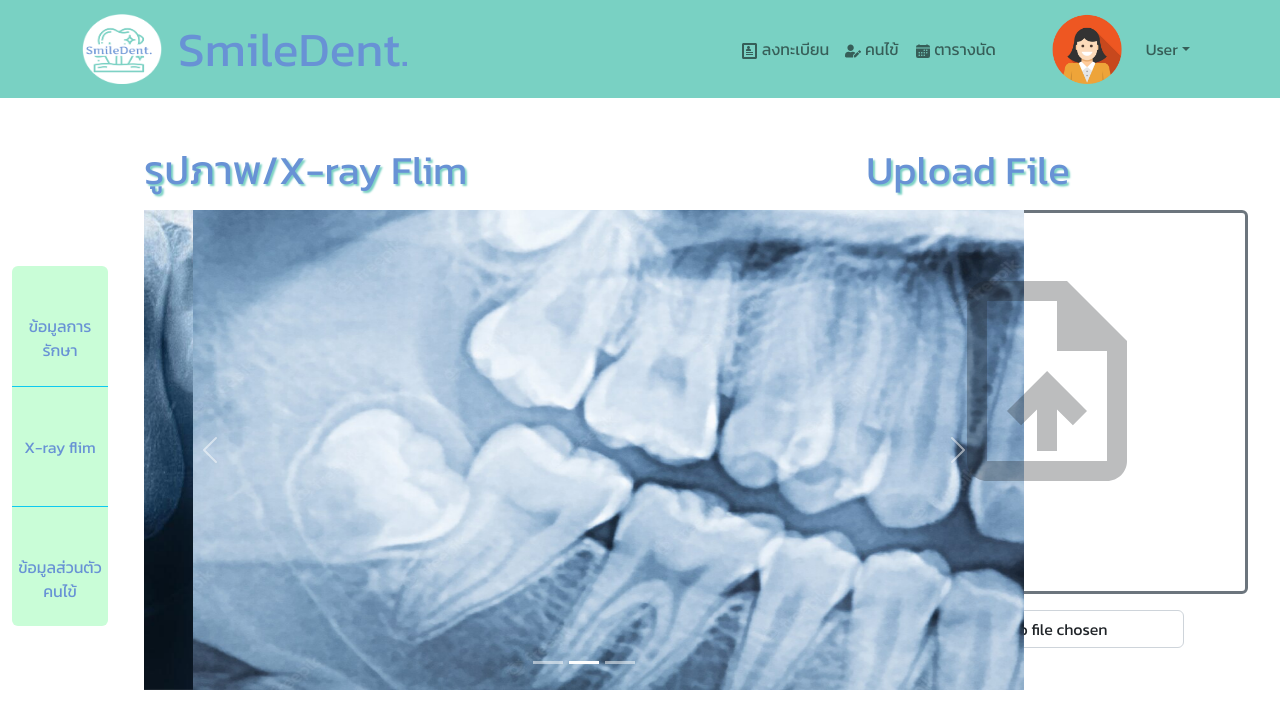
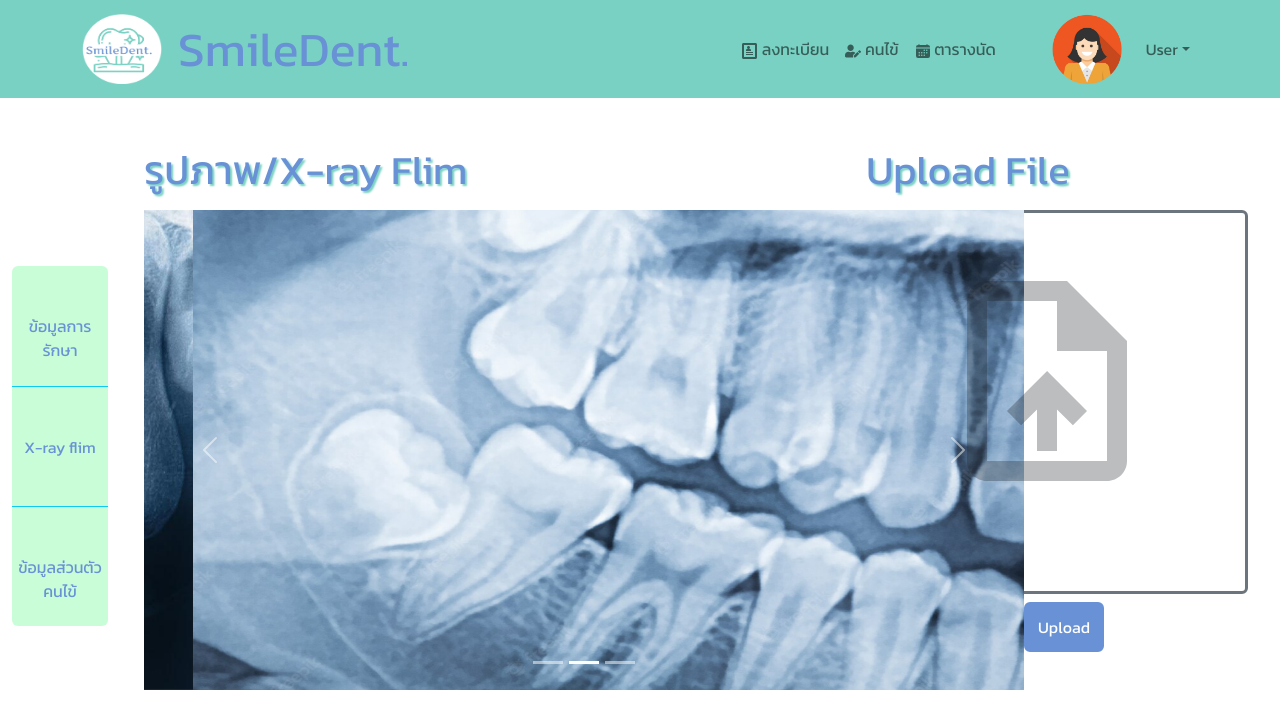
Before and after one commit to SoStellar/Hackaton_Project_Front_end, a React (Create React App) app: page /picture in a window 1280 px wide. Shown: the top 728 px of the page. Built offline with nearby package versions, Linux system fonts and the light colour scheme; what @mobiscroll/react would draw is missing.

Commit message:
add upload button

```diff
--- a/src/Components/XRayFilm.js
+++ b/src/Components/XRayFilm.js
@@ -1,5 +1,5 @@
 import React from "react";
-import { Carousel, Container, Row, Col, Form, Stack, Nav } from "react-bootstrap";
+import { Carousel, Container, Row, Col, Form, Stack, Nav, Button } from "react-bootstrap";
 import { MdUploadFile } from 'react-icons/md'
 
 export default function XRayFilm() {
@@ -28,7 +28,7 @@
               <h1 className=" mt-5 mb-3" style={{ color: "#6892D5", textShadow: "2px 2px 2px #79D1C3" }}>
                 รูปภาพ/X-ray Flim
               </h1>
-              <Carousel className="d-flex justify-content-center " style={{ width : "55rem"}}>
+              <Carousel className="d-flex justify-content-center " style={{ width: "55rem" }}>
                 <Carousel.Item>
                   <img
                     src={require("../Picture/xrayfilm1.jpg")}
@@ -65,15 +65,26 @@
               </h1>
               <Container className="border border-secondary  border-3 rounded mt-3"
                 style={{ width: "26rem", height: "24rem", borderStyle: "dashed" }}>
-              <MdUploadFile  style={{ width: "15rem", height: "15rem", opacity: "30%",
-              marginTop: "3rem",marginLeft: "5rem" }} />
+                <MdUploadFile style={{
+                  width: "15rem", height: "15rem", opacity: "30%",
+                  marginTop: "3rem", marginLeft: "5rem"
+                }} />
               </Container>
 
-            <Form>
-              <Form.Group controlId="formFile" className="mb-3 mt-3 ms-5" style={{ width: "19rem" }}>
+              <Form className="d-flex">
+                <Form.Group controlId="formFile" className="mb-3 mt-3 ms-2" style={{ width: "19rem" }}>
                   <Form.Control type="file" multiple />
                 </Form.Group>
+                <Button
+                    className="mt-2 ms-3"
+                    style={{
+                      borderColor: "#6892D5", backgroundColor: "#6892D5",
+                      borderWidth: "2px", color: "white",height: "50px"
+                    }}>
+                    Upload
+                  </Button>
               </Form>
+
             </Container>
           </Col>
         </Row>
```
Lines whose indentation alone changed are shown as unchanged.
